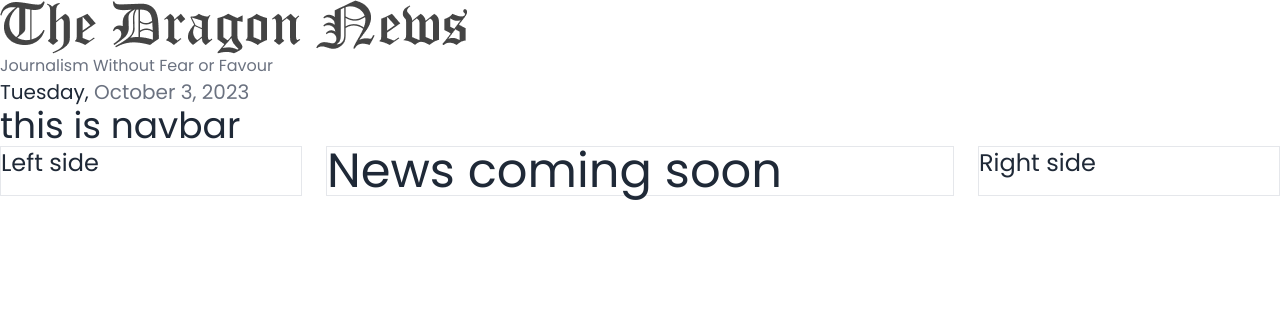
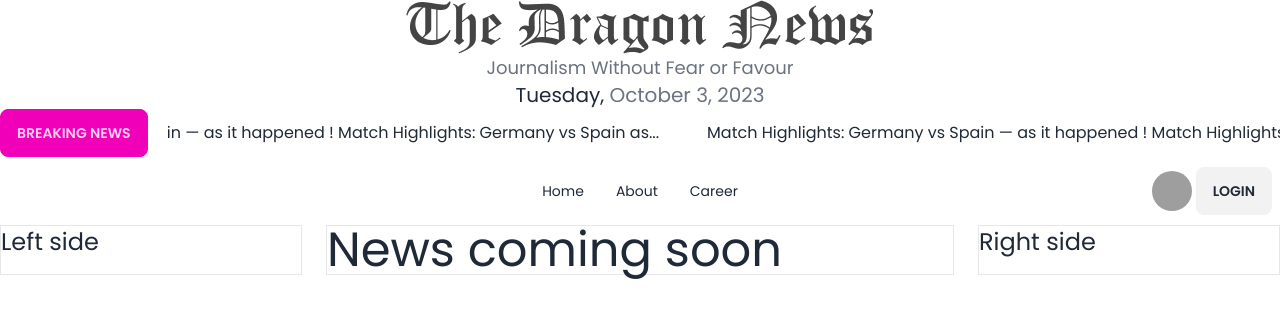
Before and after one commit to SiamIslamSagor/react-dragon-news, a React (Vite) app: page / in a window 1280 px wide. Shown: the top 318 px of the page. Built offline with nearby package versions, Linux system fonts and the light colour scheme; grey boxes are pictures that could not be loaded.

Commit message:
add dynamic navbar like figma design

```diff
--- a/package.json
+++ b/package.json
@@ -16,6 +16,7 @@
     "moment": "^2.29.4",
     "react": "^18.2.0",
     "react-dom": "^18.2.0",
+    "react-fast-marquee": "^1.6.1",
     "react-icons": "^4.11.0",
     "react-router-dom": "^6.16.0",
     "sort-by": "^1.2.0"
--- /dev/null
+++ b/src/pages/Home/BreakingNews.jsx
@@ -0,0 +1,30 @@
+import Marquee from "react-fast-marquee";
+import { Link } from "react-router-dom";
+
+const BreakingNews = () => {
+  return (
+    <div className="flex">
+      <button className="btn btn-secondary">Breaking News</button>
+      <Marquee className="ml-5" pauseOnHover={true} speed={50}>
+        <Link className="mr-12" to="/">
+          Match Highlights: Germany vs Spain — as it happened ! Match
+          Highlights: Germany vs Spain as...
+        </Link>
+        <Link className="mr-12" to="/">
+          Match Highlights: Germany vs Spain — as it happened ! Match
+          Highlights: Germany vs Spain as...
+        </Link>
+        <Link className="mr-12" to="/">
+          Match Highlights: Germany vs Spain — as it happened ! Match
+          Highlights: Germany vs Spain as...
+        </Link>
+        <Link className="mr-12" to="/">
+          Match Highlights: Germany vs Spain — as it happened ! Match
+          Highlights: Germany vs Spain as...
+        </Link>
+      </Marquee>
+    </div>
+  );
+};
+
+export default BreakingNews;
--- a/src/pages/Home/Home.jsx
+++ b/src/pages/Home/Home.jsx
@@ -2,11 +2,13 @@ import Header from "../Sheard/Header/Header";
 import LeftSideNav from "../Sheard/LeftSideNav/LeftSideNav";
 import Navbar from "../Sheard/Navbar/Navbar";
 import RightSideNav from "../Sheard/RightSideNav/RightSideNav";
+import BreakingNews from "./BreakingNews";
 
 const Home = () => {
   return (
     <div>
       <Header></Header>
+      <BreakingNews></BreakingNews>
       <Navbar></Navbar>
       <div className="grid grid-cols-1 md:grid-cols-4 gap-6">
         <div className="border">
--- a/src/pages/Sheard/Header/Header.jsx
+++ b/src/pages/Sheard/Header/Header.jsx
@@ -3,10 +3,12 @@ import moment from "moment";
 
 const Header = () => {
   return (
-    <div>
-      <img src={logo} alt="" />
-      <p className="text-gray-500">Journalism Without Fear or Favour</p>
-      <p className="text-xl">
+    <div className="text-center">
+      <img className="mx-auto" src={logo} alt="" />
+      <p className="text-gray-500 text-[18px]">
+        Journalism Without Fear or Favour
+      </p>
+      <p className="text-xl text-[20px]">
         {moment().format("dddd,")}{" "}
         <span className="text-gray-500">{moment().format("MMMM D, YYYY")}</span>
       </p>
--- a/src/pages/Sheard/Navbar/Navbar.jsx
+++ b/src/pages/Sheard/Navbar/Navbar.jsx
@@ -1,7 +1,61 @@
+import { Link } from "react-router-dom";
+import userPicturePlaceholder from "../../../assets/user.png";
 const Navbar = () => {
+  const navLinks = (
+    <>
+      <li>
+        <Link to="/">Home</Link>
+      </li>
+      <li>
+        <Link to="/">About</Link>
+      </li>
+      <li>
+        <Link to="/">Career</Link>
+      </li>
+    </>
+  );
+
   return (
-    <div>
-      <h2 className="text-4xl">this is navbar</h2>
+    <div className="navbar bg-white">
+      <div className="navbar-start">
+        <div className="dropdown">
+          <label tabIndex={0} className="btn btn-ghost lg:hidden">
+            <svg
+              xmlns="http://www.w3.org/2000/svg"
+              className="h-5 w-5"
+              fill="none"
+              viewBox="0 0 24 24"
+              stroke="currentColor"
+            >
+              <path
+                strokeLinecap="round"
+                strokeLinejoin="round"
+                strokeWidth="2"
+                d="M4 6h16M4 12h8m-8 6h16"
+              />
+            </svg>
+          </label>
+          <ul
+            tabIndex={0}
+            className="menu menu-sm dropdown-content mt-3 z-[1] p-2 shadow bg-base-100 rounded-box w-52"
+          >
+            {navLinks}
+          </ul>
+        </div>
+      </div>
+      <div className="navbar-center hidden lg:flex">
+        <ul className="menu menu-horizontal px-1">{navLinks}</ul>
+      </div>
+      <div className="navbar-end">
+        <label tabIndex={0} className="btn btn-ghost btn-circle avatar">
+          <div className="w-10 rounded-full">
+            <img src={userPicturePlaceholder} />
+          </div>
+        </label>
+        <Link>
+          <button className="btn">Login</button>
+        </Link>
+      </div>
     </div>
   );
 };
```
Also changed, not shown: 1 other file (tests, documents, lock files or other folders).
